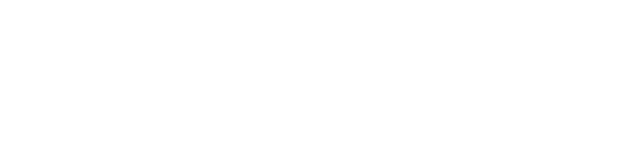
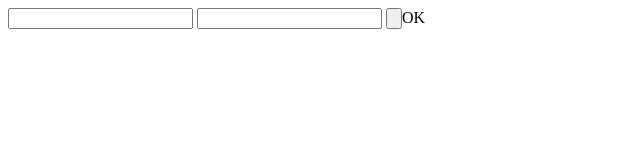
Before and after one commit to Mareczeg88/git-test, a plain HTML site: page index.html in a window 1280 px wide. Shown: the whole page, without its empty margins (0-640 px from the left). Drawn offline with Linux system fonts and the light colour scheme.

Commit message:
Přidal jsem html formulář

```diff
--- a/index.html
+++ b/index.html
@@ -6,6 +6,9 @@
     <title>Document</title>
 </head>
 <body>
+    <input type="text" id="tbxX">
+    <input type="text" id="tbxX">
+    <input type="button" >OK</button>
     <script src="script.js"></script>
 </body>
 </html>
--- a/script.js
+++ b/script.js
@@ -0,0 +1 @@
+//udalosti funkce kliknuti na tlacitko
```
